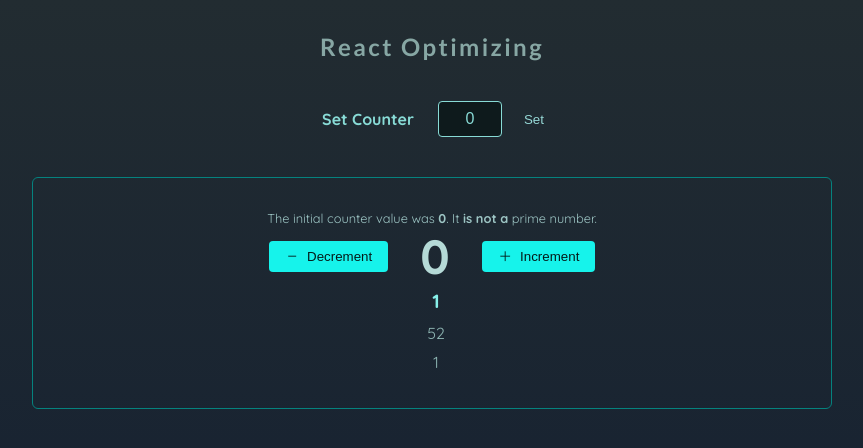
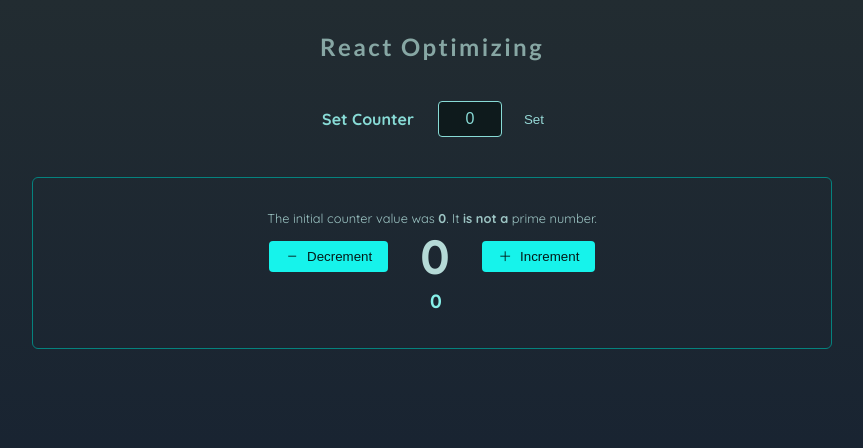
Before and after one commit to SoobihnKim/react-advance202407, a React (Create React App) app: page / in a window 1280 px wide. Shown: the top 448 px of the page, without its empty margins (208-1071 px from the left). Built offline with nearby package versions, Linux system fonts and the light colour scheme.

Commit message:
# key를 잘못 설정했을 때 발생하는 문제

```diff
--- a/src/optimizing/components/Counter/Counter.js
+++ b/src/optimizing/components/Counter/Counter.js
@@ -1,11 +1,11 @@
-import React, {useState, useCallback, useMemo} from 'react';
+import React, { useState, useCallback, useMemo } from 'react';
 
 import IconButton from '../UI/IconButton';
 import MinusIcon from '../UI/Icons/MinusIcon';
 import PlusIcon from '../UI/Icons/PlusIcon';
 import CounterOutput from './CounterOutput';
+import CounterHistory from './CounterHistory';
 import { log } from '../../log';
-import CounterHistory from "./CounterHistory";
 
 const isPrime = number => {
     log(
@@ -30,20 +30,32 @@
 
 const Counter = ({ initialCount }) => {
     log('<Counter /> rendered', 1);
+
     const initialCountIsPrime = useMemo(() => isPrime(initialCount), [initialCount]);
 
-    const [counter, setCounter] = useState(initialCount);
+    // const [counter, setCounter] = useState(initialCount);
+
+    const [counterChanges, setCounterChanges] = useState([{id: Math.random() * 10000, value: initialCount}]);
+
+    // counterChanges의 총합
+    const currentCount = counterChanges.reduce((prevCounter, currCount) => prevCounter + currCount.value, 0);
+
 
     // useCallback hooks는 변경사항이 없는 함수를 재생성하지 않고
     // 재사용하는 리액트의 훅입니다.
-    // 두번째 파라미터 배열은 의존성 배열로 안에 있는 값이 변경되면
-    // 함수를 재생성합니다.
+    // 2번째 파라미터 배열은 의존성 배열로 안에 있는 값이 변경되면
+    // 함수를 재성성합니다.
     const decrementHandler = useCallback(() => {
-        setCounter((prevCounter) => prevCounter - 1);
+        // setCounter((prevCounter) => prevCounter - 1);
+
+        setCounterChanges(prev => [{id: Math.random() * 10000, value: -1}, ...prev]);
+
     }, []);
 
     const incrementHandler = useCallback(() => {
-        setCounter((prevCounter) => prevCounter + 1);
+        // setCounter((prevCounter) => prevCounter + 1);
+
+        setCounterChanges(prev => [{id: Math.random() * 10000, value: 1}, ...prev]);
     }, []);
 
     return (
@@ -56,12 +68,12 @@
                 <IconButton icon={MinusIcon} onClick={decrementHandler}>
                     Decrement
                 </IconButton>
-                <CounterOutput value={counter} />
+                <CounterOutput value={currentCount} />
                 <IconButton icon={PlusIcon} onClick={incrementHandler}>
                     Increment
                 </IconButton>
             </p>
-            <CounterHistory history={[1, 52,1 ]} />
+            <CounterHistory history={counterChanges} />
         </section>
     );
 };
--- a/src/optimizing/components/Counter/CounterHistory.js
+++ b/src/optimizing/components/Counter/CounterHistory.js
@@ -21,10 +21,14 @@
 const CounterHistory = ({ history }) => {
     log('<CounterHistory /> rendered', 2);
 
+
+    // key가 변경되면 해당 컴포넌트를 리셋시키고 다시 렌더링함
+    // index로 하면 계속 변경되기 때문에 index 사용하면 안됨
+    // id 처럼 안바뀌는 값으로 설정해야함
     return (
         <ol>
             {history.map((count, index) => (
-                <HistoryItem key={index} count={count} />
+                <HistoryItem key={count.id} count={count.value} />
             ))}
         </ol>
     );
```
